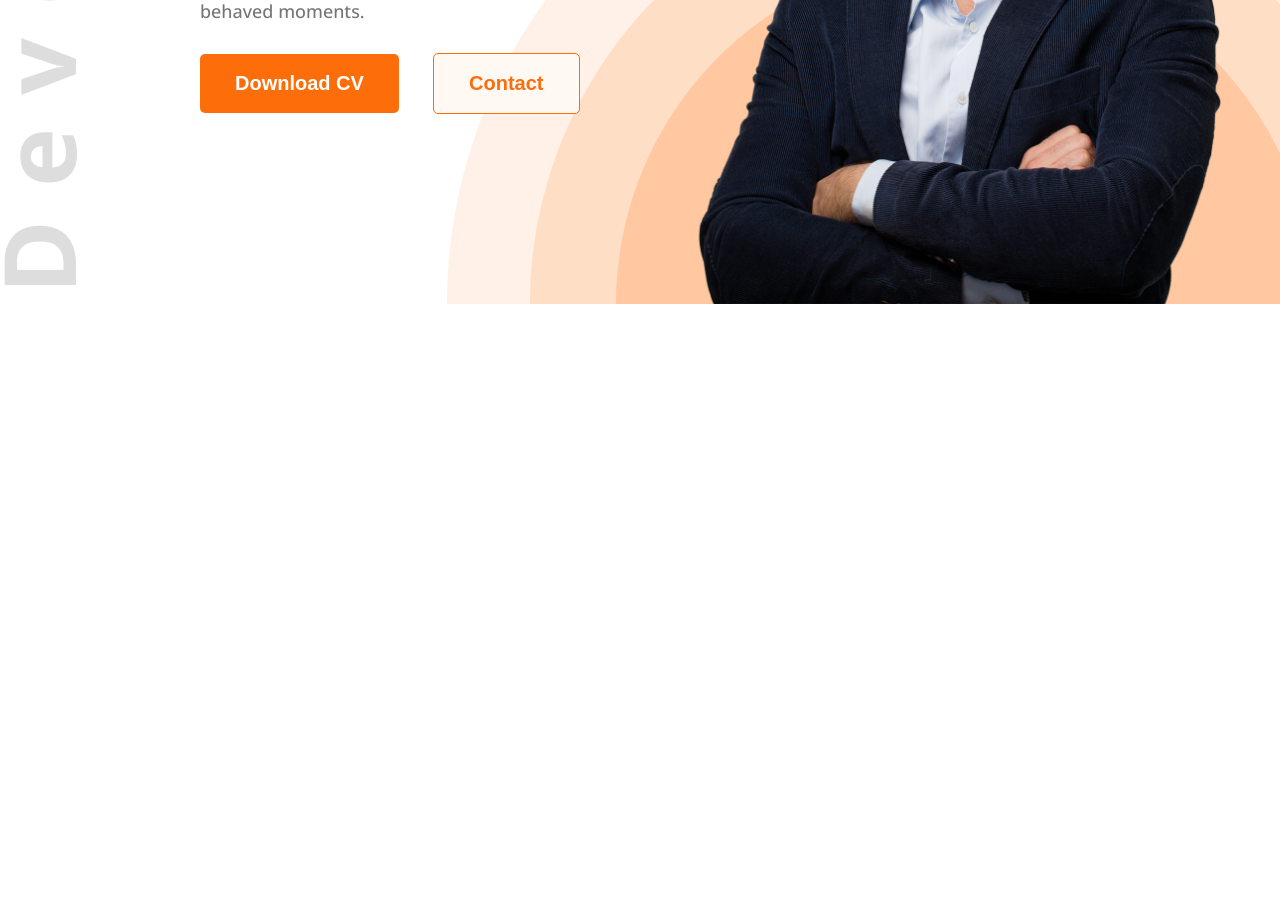
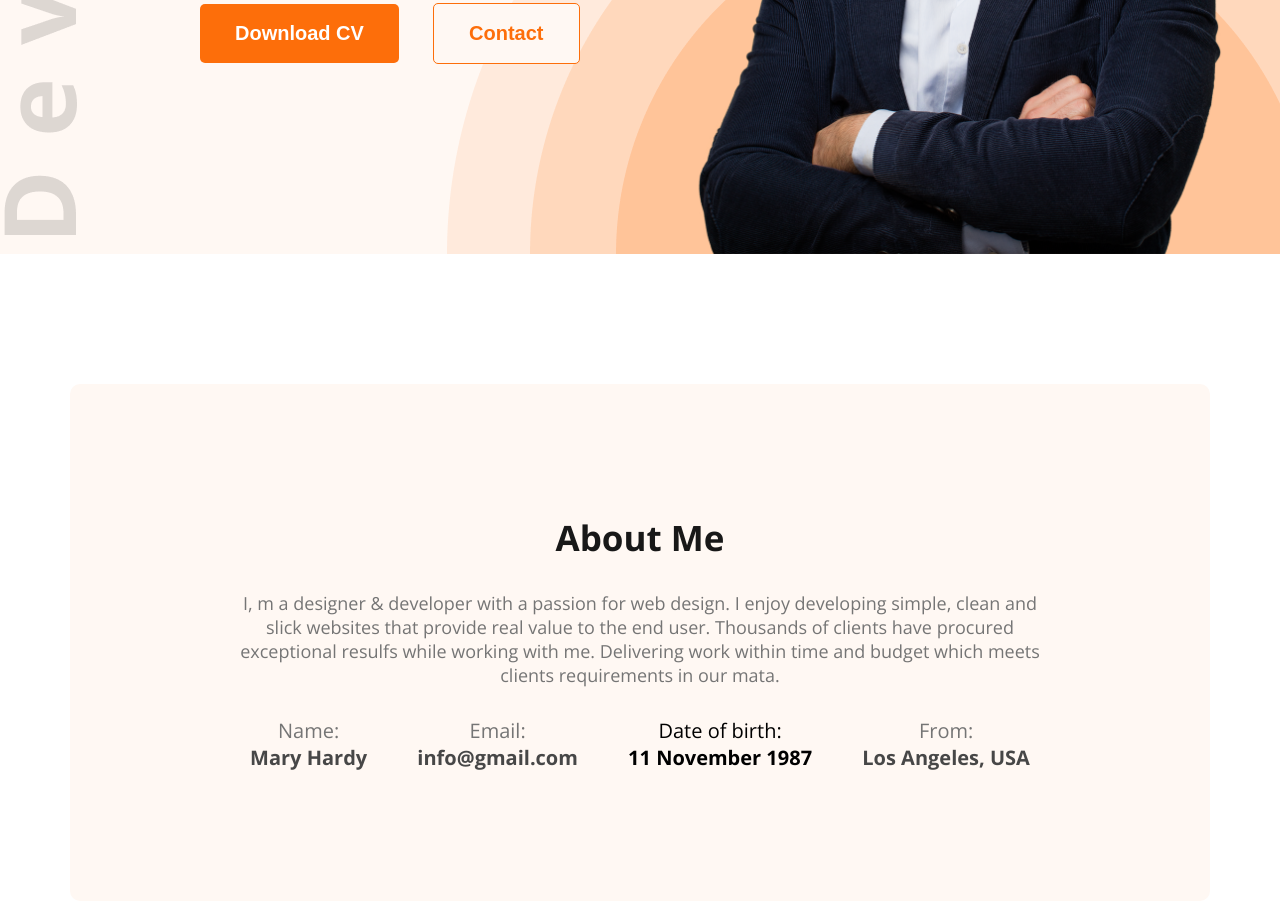
Before and after one commit to Mohammad-Monzurul-Kabir-Ahsan/web-dev-portfolio, a plain HTML site: page index.html in a window 1280 px wide. Shown: the part 528-1429 px from the top of the page. Before the commit the page ends 832 px from the top, so only its background shows below. Drawn offline with nearby package versions, Linux system fonts and the light colour scheme.

Commit message:
about section

```diff
--- a/index.html
+++ b/index.html
@@ -13,7 +13,7 @@
 </head>
 
 <body class="open-sans-normal">
-    <header class="header">
+    <header class="header secondary-bg">
         <nav>
             <h3 class="nav-title">Ma<span class="text-primary">r</span>y</h3>
             <ul>
@@ -34,7 +34,28 @@
         </div>
     </header>
     <main>
-
+        <section class="about secondary-bg">
+            <h3 class="secton-title dark-1">About Me</h3>
+            <p class="section-desc dark-3">I, m a designer & developer with a passion for web design. I enjoy developing simple, clean and slick websites that provide real value to the end user. Thousands of clients have procured exceptional resulfs while working with me. Delivering work within time and budget which meets clients requirements in our mata.</p>
+            <div class="about-items">
+                <div class="about-item">
+                    <p class="item-title dark-3">Name:</p>
+                    <p class="item-desc dark-2">Mary Hardy </p>
+                </div>
+                <div class="about-item">
+                    <p class="item-title dark-3">Email:</p>
+                    <p class="item-desc dark-2">info@gmail.com</p>
+                </div>
+                <div class="about-item">
+                    <p class="item-title">Date of birth:</p>
+                    <p class="item-desc">11 November 1987</p>
+                </div>
+                <div class="about-item">
+                    <p class="item-title dark-3">From:</p>
+                    <p class="item-desc dark-2">Los Angeles, USA</p>
+                </div>
+            </div>
+        </section>
     </main>
     <footer>
 
--- a/styles/portfolio.css
+++ b/styles/portfolio.css
@@ -10,6 +10,9 @@
     margin: 0;
 }
 /* shared style */
+.secondary-bg{
+    background-color: #FFF8F3;
+}
 .text-primary{
     color: #FD6E0A;
 }
@@ -41,11 +44,23 @@
     border-radius: 5px;
     margin-left: 30px;
 }
+.secton-title{
+    font-size: 35px;
+    font-weight: bold;
+}
+.section-desc{
+    font-size: 18px;
+}
+main{
+    max-width: 1140px;
+    margin: 0 auto;
+}
 /* header style */
 .header{
     background-image: url(../images/developer.png),url(../images/header_bg.png);
     background-repeat: no-repeat;
     background-position: top left,right bottom;
+    padding-top: 50px;
 }
 
 /* Nav style */
@@ -53,7 +68,8 @@ nav{
     display: flex;
     align-items: center;
     justify-content: space-between;
-    margin: 50px 200px;
+    margin: 0 200px;
+    /* padding-top: 50px; */
 }
 nav ul{
     display: flex;
@@ -98,3 +114,27 @@ nav ul li a{
 .banner-profile-img{
     width: 580px;
 }
+/* about style */
+.about{
+    border-radius: 10px;
+    padding: 130px 155px;
+    text-align: center;
+    margin-top: 130px;
+}
+.about .secton-title{
+    margin-bottom: 30px;
+}
+.about .section-desc{
+    margin-bottom: 30px;
+}
+.about-items{
+    display: flex;
+    justify-content: space-around;
+}
+.about .item-title{
+    font-size: 20px;
+}
+.about .item-desc{
+    font-size: 20px;
+    font-weight: bold;
+}
```
